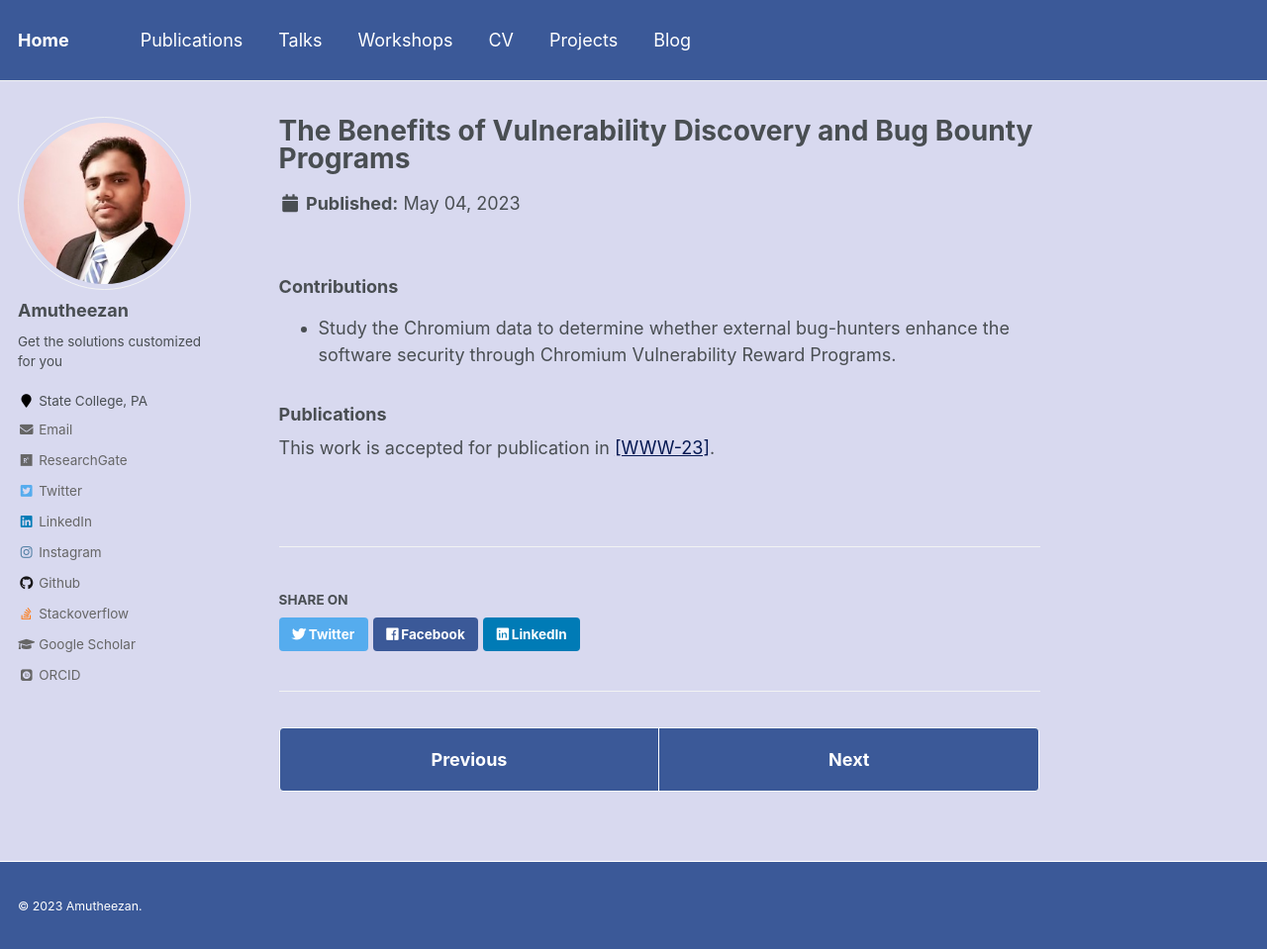
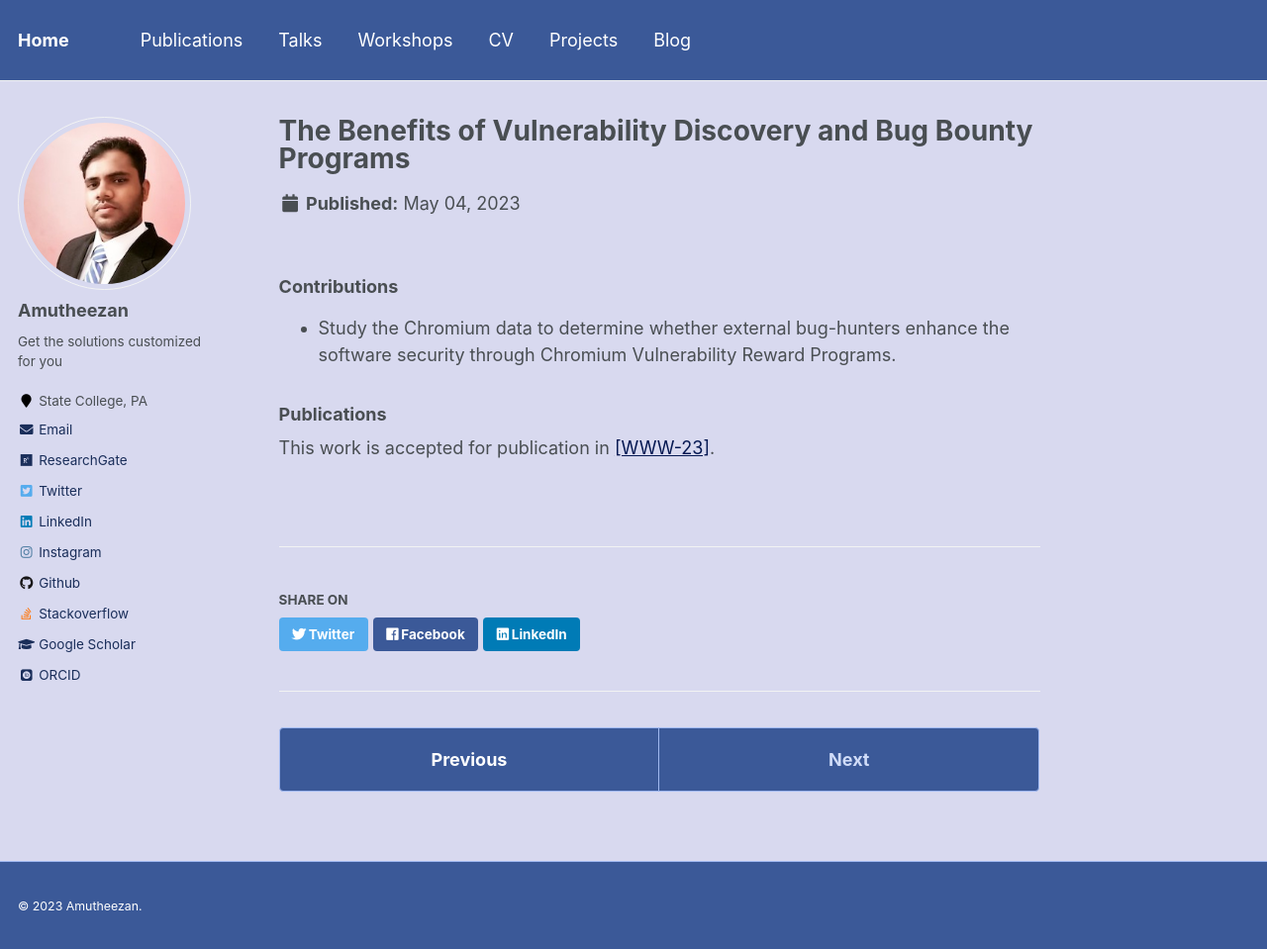
Before and after one commit to Amutheezan/amutheezan.github.io, a Jekyll site: the page built from _projects/2023-05-04-bugbounty.md, in a window 1280 px wide and 962 px high. Shown: the top 959 px of the window at 99% size. Built offline with Jekyll 4.4.1, drawn with Linux system fonts in a browser that asks for light colours; some web fonts are replaced.

```diff
--- a/_sass/_variables.scss
+++ b/_sass/_variables.scss
@@ -53,7 +53,7 @@ $darker-gray                : mix(#000, $gray, 60%);
 $light-gray                 : mix(#fff, $gray, 50%);
 $lighter-gray               : mix(#fff, $gray, 90%);
 
-$blue                       : #ffffff;
+$blue                       : #4273e1;
 $dark-blue                  : mix(#000, $blue, 40%);
 $darker-blue                : mix(#000, $blue, 60%);
 $light-blue                 : mix(#fff, $blue, 50%);
```
